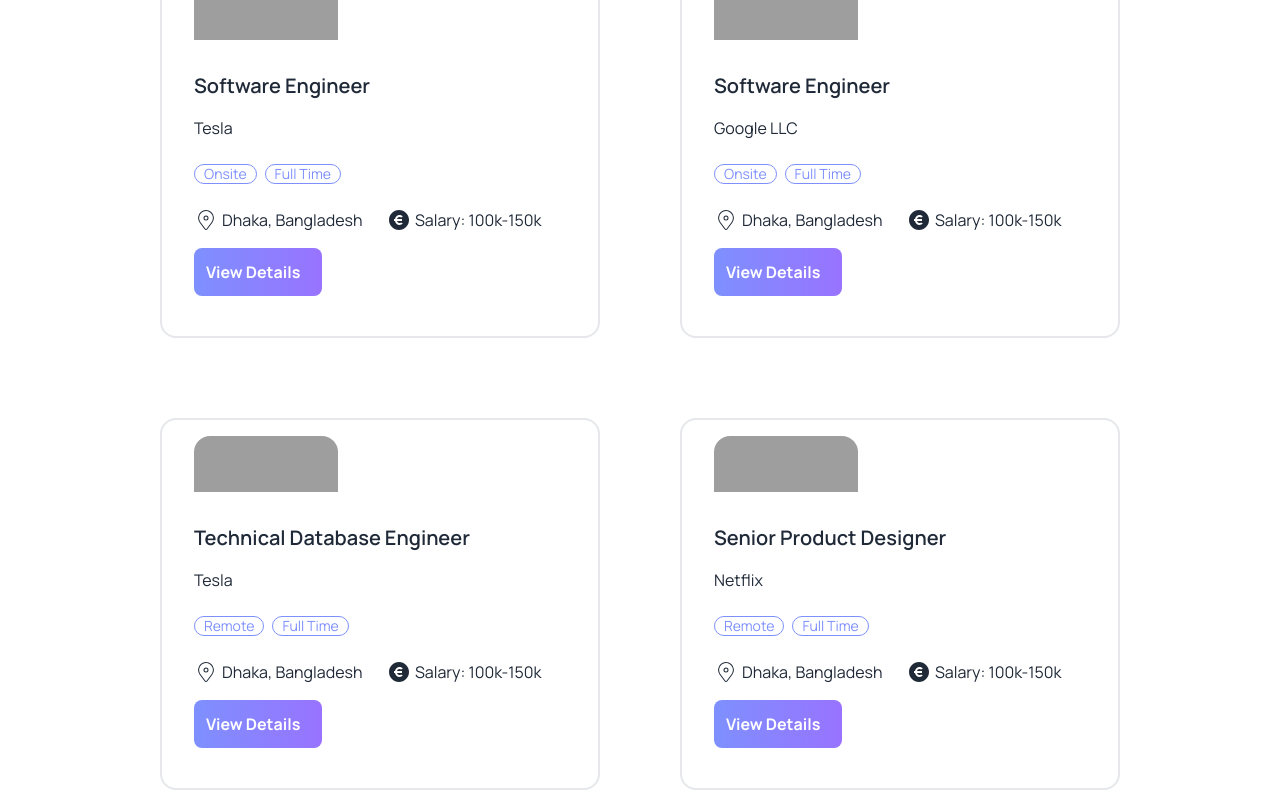
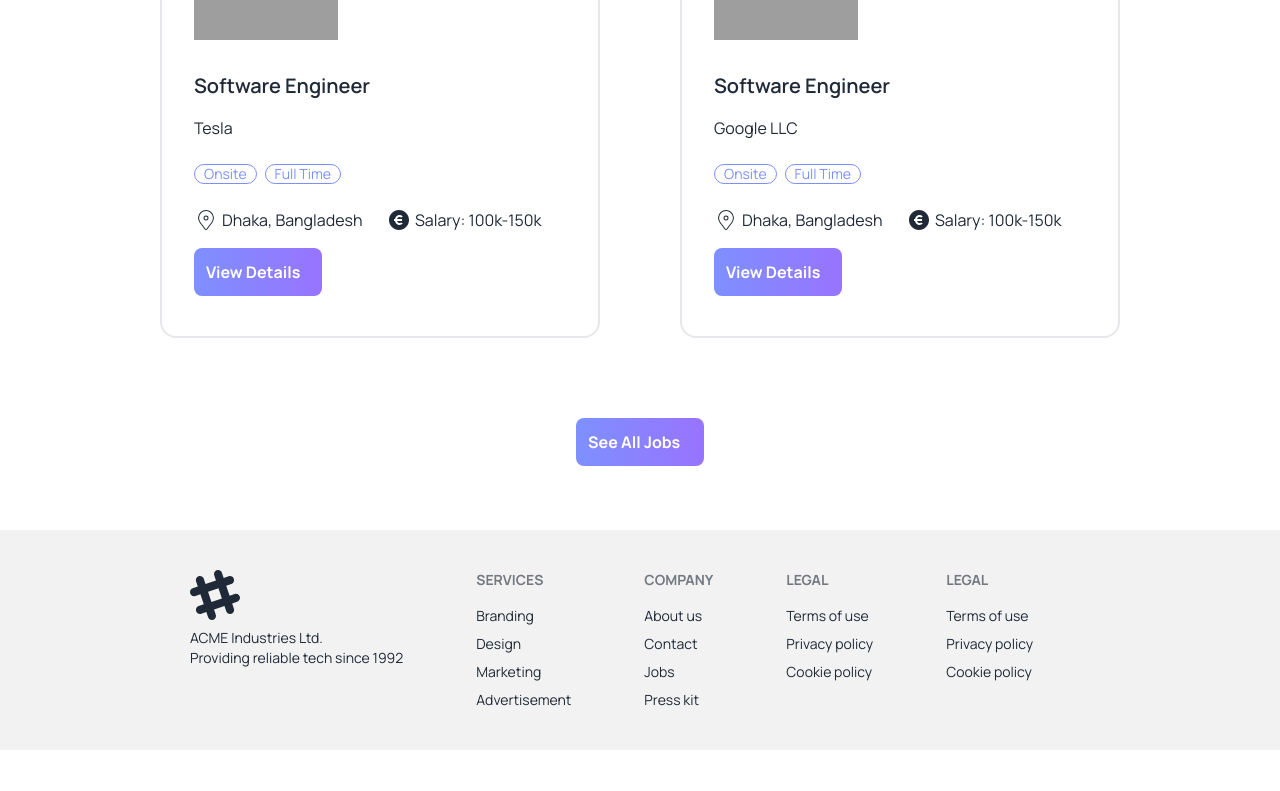
Before and after one commit to RakibHossen678/Career-Hub, a React (Vite) app: page / in a window 1280 px wide. Shown: the part 910-1701 px from the top of the page. After the commit the page ends 1660 px from the top, so only its background shows below. Built offline with nearby package versions, Linux system fonts and the light colour scheme; grey boxes are pictures that could not be loaded.

Commit message:
added functionallity on te view all button

```diff
--- a/src/Components/FeaturedJobs/FeaturedJobs.jsx
+++ b/src/Components/FeaturedJobs/FeaturedJobs.jsx
@@ -3,6 +3,7 @@ import Job from "../Job/Job";
 
 const FeaturedJobs = () => {
   const [jobs, setJobs] = useState([]);
+  const [dataLength, setDataLength] = useState(4);
   useEffect(() => {
     fetch("jobs.json")
       .then((res) => res.json())
@@ -16,11 +17,19 @@ const FeaturedJobs = () => {
         need. Its your future
       </p>
       <div className="py-20 grid lg:grid-cols-2 gap-20 grid-cols-1">
-        {
-        jobs.map((job) => (
+        {jobs.slice(0, dataLength).map((job) => (
           <Job key={job.id} job={job}></Job>
-        ))
-        }
+        ))}
+      </div>
+      <div className={dataLength === jobs.length && "hidden"}>
+        <div className="flex justify-center items-center mb-16 ">
+          <button
+            onClick={() => setDataLength(jobs.length)}
+            className="flex justify-start bg-gradient-to-r from-[#7E90FE] to-[#9873FF] w-32 px-3 py-3 text-white font-bold rounded-lg"
+          >
+            See All Jobs
+          </button>
+        </div>
       </div>
     </div>
   );
```
